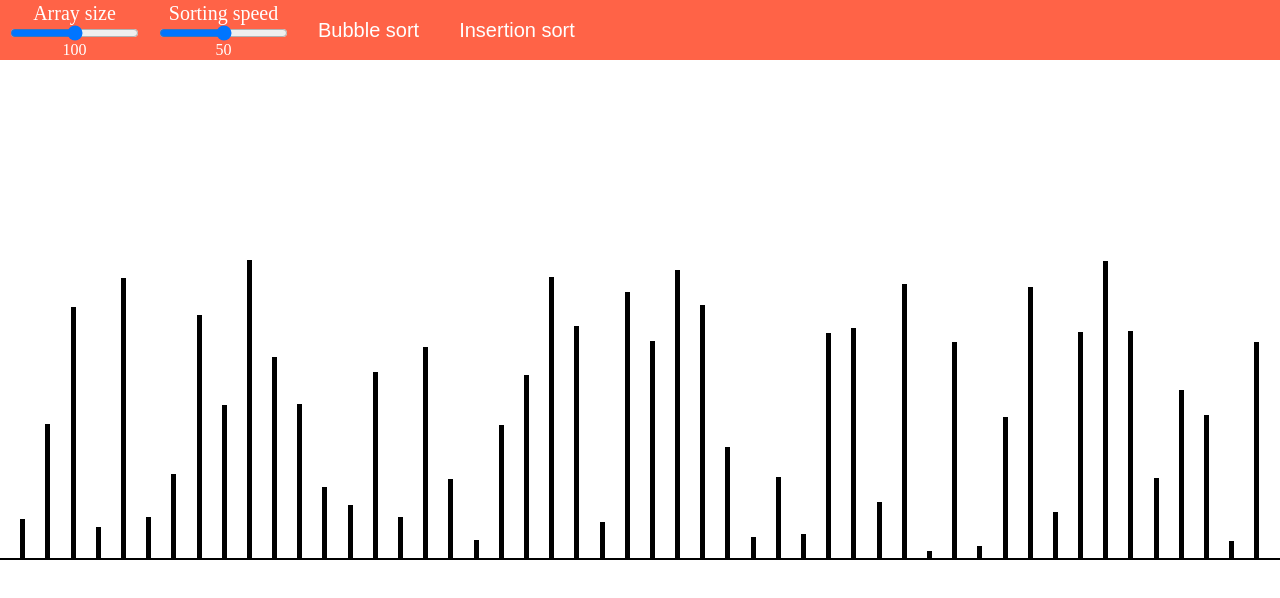
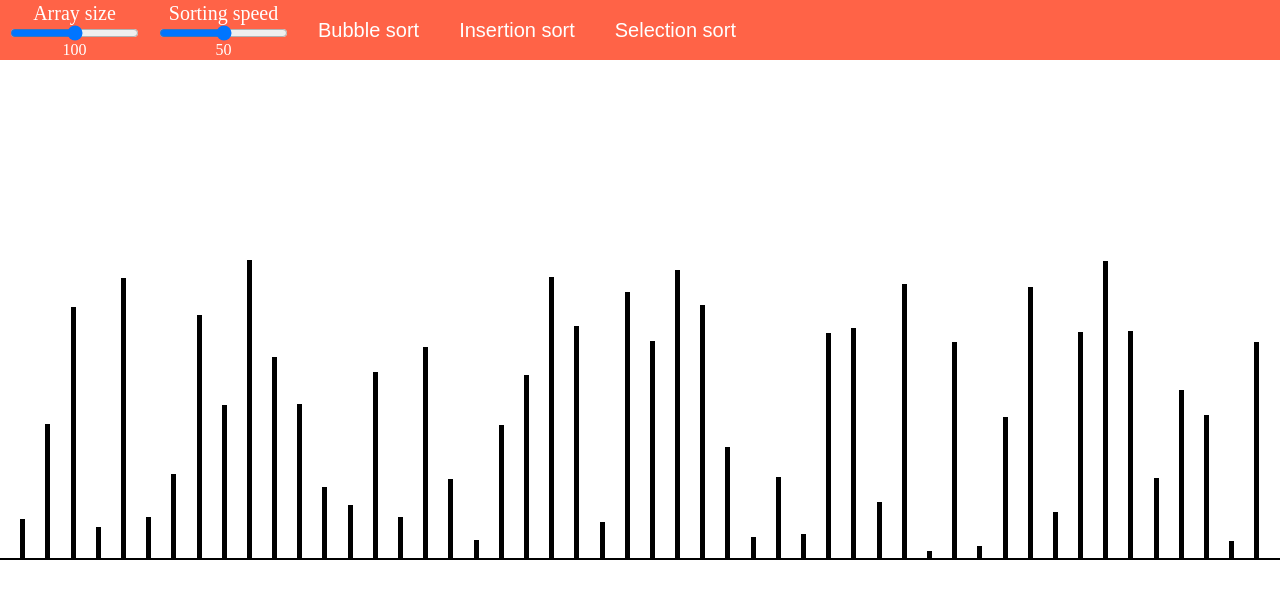
Before and after one commit to centek134/sort-me, a website: page index.html in a window 1280 px wide. Drawn offline with Linux system fonts and the light colour scheme.

Commit message:
New changes Added button for selection sort

```diff
--- a/index.html
+++ b/index.html
@@ -23,6 +23,7 @@
             </div>
                 <button id="btn_bubble" class="nav_btn">Bubble sort</button>
                 <button id="btn_insertion" class="nav_btn">Insertion sort</button>
+                <button id="btn_selection" class="nav_btn">Selection sort</button>
         </nav>
         <div id="graph" class="graph"></div>
     </div>
```
